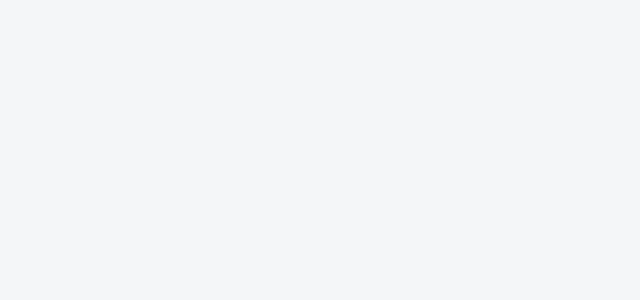
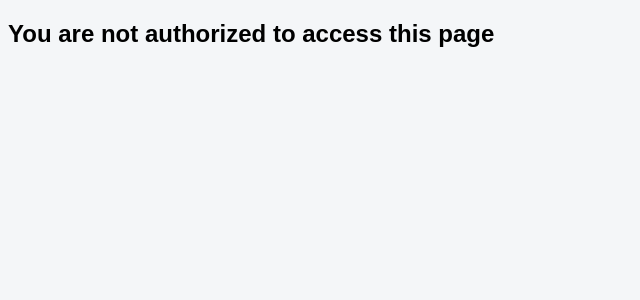
Before and after one commit to RizyyRx/CareAssist-React, a React (Vite) app: page /hp-home in a window 1280 px wide. Before the commit this address had no page. Shown: the top 300 px of the page, without its empty margins (0-640 px from the left). Built offline with nearby package versions, Linux system fonts and the light colour scheme.

Commit message:
Added separate home page routing for each roles

```diff
--- a/src/App.jsx
+++ b/src/App.jsx
@@ -1,19 +1,26 @@
-import { useState } from 'react'
-import reactLogo from './assets/react.svg'
-import viteLogo from '/vite.svg'
 import './App.css'
 import Register from './components/Register'
 import { BrowserRouter, Route, Routes } from 'react-router-dom'
 import Login from './components/Login'
+import PatientHome from './pages/PatientHome'
+import HPHome from './pages/HPHome'
+import ICHome from './pages/ICHome'
+import AdminHome from './pages/AdminHome'
+import Unauthorized from './pages/Unauthorized'
 import Home from './pages/Home'
 
 function App() {
 
   return (
       <Routes>
-        <Route path='/' element={<Register/>}/>
+        <Route path='/' element={<Home/>}/>
+        <Route path='/register' element={<Register/>}/>
         <Route path='/login' element={<Login/>}/>
-        <Route path='/home' element={<Home/>}></Route>
+        <Route path='/patient-home' element={<PatientHome/>}></Route>
+        <Route path='/hp-home' element={<HPHome/>}></Route>
+        <Route path='/ic-home' element={<ICHome/>}></Route>
+        <Route path='/admin-home' element={<AdminHome/>}></Route>
+        <Route path='/unauthorized' element={<Unauthorized/>}></Route>
       </Routes>
   )
 }
--- a/src/components/Login.jsx
+++ b/src/components/Login.jsx
@@ -25,9 +25,18 @@ function Login() {
             // setMessage(JSON.stringify(result.data))
             const token = result.data.accessToken // get token from result
             localStorage.setItem("token",token); //save token to local storage
+            setFormData({usernameOrEmail:'',password:''})
 
-            setFormData({usernameOrEmail:'',password:''})
-            navigate('/home')
+            const decoded = jwtDecode(token);
+            const role = decoded.role;
+
+            // Navigate according to role
+            if (role === "ROLE_PATIENT") navigate("/patient-home");
+            else if (role === "ROLE_HEALTHCARE_PROVIDER") navigate("/hp-home");
+            else if (role === "ROLE_INSURANCE_COMPANY") navigate("/ic-home");
+            else if (role === "ROLE_ADMIN") navigate("/admin-home");
+            else navigate("/unauthorized");
+
         } catch(err){
             if(err.response){
                 setMessage(err.response.data)
@@ -41,7 +50,7 @@ function Login() {
     <div>
         <h1>Login Here</h1>
         <form onSubmit={handleSubmit}>
-            <input type='text' name='usernameOrEmail' placeholder='UsernameOrEmail or Email' value={formData.usernameOrEmail} onChange={handleChange}></input><br/>
+            <input type='text' name='usernameOrEmail' placeholder='Username or Email' value={formData.usernameOrEmail} onChange={handleChange}></input><br/>
             <input type='text' name='password' placeholder='Password' value={formData.password} onChange={handleChange}></input><br/>
             <button type='submit'>Submit</button>
             {message && <p>{message}</p>}
--- a/src/components/Register.css
+++ b/src/components/Register.css
@@ -48,7 +48,7 @@ body{
     gap: 12px;
 }
 
-.register-container p{
+.register-message{
     color: green;
     margin-top: 10px;
 }
--- a/src/components/Register.jsx
+++ b/src/components/Register.jsx
@@ -59,9 +59,10 @@ function Register() {
               <option value="HEALTHCARE_PROVIDER">Healthcare Provider</option>
               <option value="INSURANCE_COMPANY">Insurance Company</option>
           </select> <br/>
-          <button type='submit'>Submit</button>
+          <button type='submit'>Register</button>
+          <p>Already registered? <a href='/login'>login here</a></p>
         </form>
-        {message && (<p> {message}<br/> {isRegistered? 'Redirecting to login page...': 'Registration failed'}</p>)}
+        {message && (<p className='register-message'> {message}<br/> {isRegistered? 'Redirecting to login page...': 'Registration failed'}</p>)}
       </div>
 
     </div>
--- /dev/null
+++ b/src/pages/AdminHome.jsx
@@ -0,0 +1,32 @@
+import React from 'react'
+import { jwtDecode } from 'jwt-decode';
+
+function AdminHome() {
+const token = localStorage.getItem("token")
+
+    if(!token){
+        return <h2>You are not authorized to access this page</h2>
+    }
+
+    try{
+        const decoded = jwtDecode(token);
+        const username = decoded.sub
+        const role = decoded.role
+
+        if(role !== "ROLE_ADMIN"){
+            return <h2>You are not authorized to access this page</h2>
+        }
+
+        return (
+            <div>
+                <h1>Admin Home</h1> <br/>
+                <p>Welcome {username} <br/> Your role is {role}</p>
+            </div>
+        )
+    } catch (error){
+        console.error("Invalid token:", error);
+        return <h2>You are not authorized to access this page</h2>;
+    }
+}
+
+export default AdminHome
--- /dev/null
+++ b/src/pages/HPHome.jsx
@@ -0,0 +1,32 @@
+import React from 'react'
+import { jwtDecode } from 'jwt-decode';
+
+function HPHome() {
+    const token = localStorage.getItem("token")
+
+    if(!token){
+        return <h2>You are not authorized to access this page</h2>
+    }
+
+    try{
+        const decoded = jwtDecode(token);
+        const username = decoded.sub
+        const role = decoded.role
+
+        if(role !== "ROLE_HEALTHCARE_PROVIDER"){
+            return <h2>You are not authorized to access this page</h2>
+        }
+
+        return (
+            <div>
+                <h1>Healthcare Provider Home</h1> <br/>
+                <p>Welcome {username} <br/> Your role is {role}</p>
+            </div>
+        )
+    } catch (error){
+        console.error("Invalid token:", error);
+        return <h2>You are not authorized to access this page</h2>;
+    }
+}
+
+export default HPHome
--- a/src/pages/Home.jsx
+++ b/src/pages/Home.jsx
@@ -1,18 +1,19 @@
-import { jwtDecode } from 'jwt-decode';
 import React from 'react'
+import { useNavigate } from 'react-router-dom'
 
 function Home() {
 
-    const decoded = jwtDecode(localStorage.getItem("token"));
-
-    const username = decoded.sub
-    const role = decoded.role
+    const navigate = useNavigate();
+    const handleRegister = ()=>{
+        navigate('/register')
+    }
 
   return (
     <div>
-        <h1>Home</h1> <br/>
-        <p>Welcome {username} <br/> Your role is {role}</p>
+        <h1>Welcome to Care Assist</h1>
+        <button onClick={handleRegister}>Register</button>
     </div>
+
   )
 }
 
--- /dev/null
+++ b/src/pages/ICHome.jsx
@@ -0,0 +1,32 @@
+import React from 'react'
+import { jwtDecode } from 'jwt-decode';
+
+function ICHome() {
+  const token = localStorage.getItem("token")
+
+    if(!token){
+        return <h2>You are not authorized to access this page</h2>
+    }
+
+    try{
+        const decoded = jwtDecode(token);
+        const username = decoded.sub
+        const role = decoded.role
+
+        if(role !== "ROLE_INSURANCE_COMPANY"){
+            return <h2>You are not authorized to access this page</h2>
+        }
+
+        return (
+            <div>
+                <h1>Insurance Company Home</h1> <br/>
+                <p>Welcome {username} <br/> Your role is {role}</p>
+            </div>
+        )
+    } catch (error){
+        console.error("Invalid token:", error);
+        return <h2>You are not authorized to access this page</h2>;
+    }
+}
+
+export default ICHome
--- /dev/null
+++ b/src/pages/PatientHome.jsx
@@ -0,0 +1,33 @@
+import { jwtDecode } from 'jwt-decode';
+import React from 'react'
+
+function PatientHome() {
+
+    const token = localStorage.getItem("token")
+
+    if(!token){
+        return <h2>You are not authorized to access this page</h2>
+    }
+
+    try{
+        const decoded = jwtDecode(token);
+        const username = decoded.sub
+        const role = decoded.role
+
+        if(role !== "ROLE_PATIENT"){
+            return <h2>You are not authorized to access this page</h2>
+        }
+
+        return (
+            <div>
+                <h1>Patient Home</h1> <br/>
+                <p>Welcome {username} <br/> Your role is {role}</p>
+            </div>
+        )
+    } catch (error){
+        console.error("Invalid token:", error);
+        return <h2>You are not authorized to access this page</h2>;
+    }
+}
+
+export default PatientHome
--- /dev/null
+++ b/src/pages/Unauthorized.jsx
@@ -0,0 +1,9 @@
+import React from 'react'
+
+function Unauthorized() {
+  return (
+    <div>You are unauthorized to access this page</div>
+  )
+}
+
+export default Unauthorized
```
Also changed, not shown: Home.jsx (deleted, +0 -9 lines).
